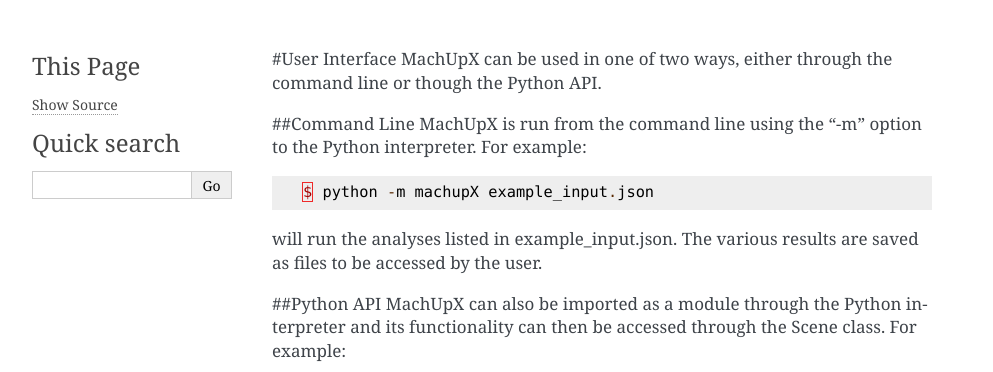
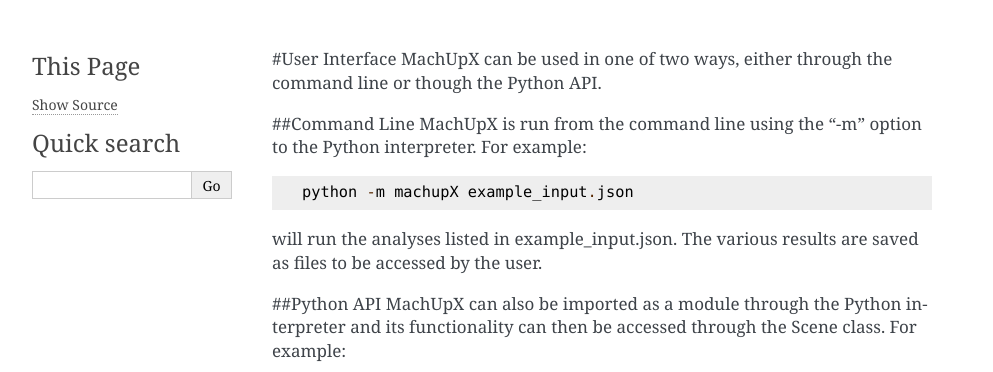
Before and after one commit to usuaero/MachUpX, a Sphinx documentation site: the page built from docs/source/user_interface.md, in a window 1280 px wide. Shown: the top 372 px of the page, without its empty margins (148-1141 px from the left). Built offline with Sphinx 7.4.7, drawn with Linux system fonts in a browser that asks for light colours.

Commit message:
Fixed documentation.

````diff
--- a/docs/source/user_interface.md
+++ b/docs/source/user_interface.md
@@ -5,7 +5,7 @@ MachUpX can be used in one of two ways, either through the command line or thoug
 MachUpX is run from the command line using the "-m" option to the Python interpreter. For example:
 
 ```python
-$ python -m machupX example_input.json
+python -m machupX example_input.json
 ```
 
 will run the analyses listed in example_input.json. The various results are saved as files to be accessed by the user.
````
Also changed, not shown: docs/source/index.rst (line endings or trailing spaces).
